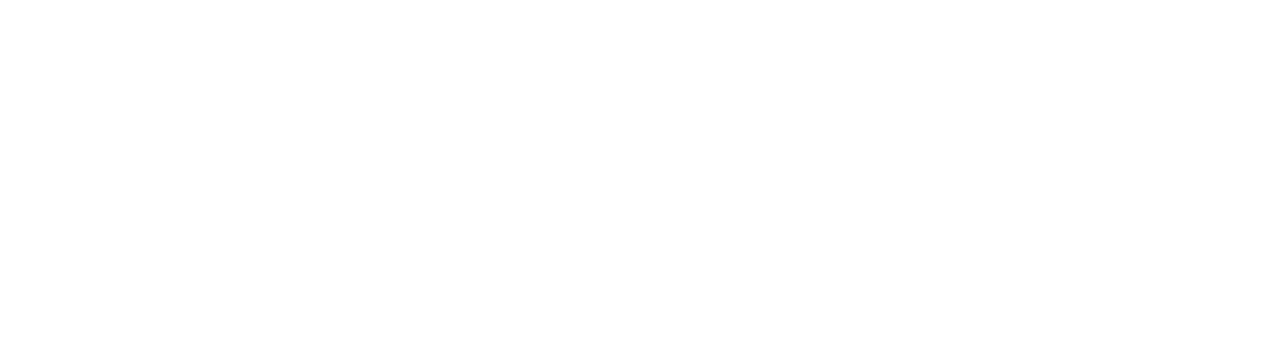
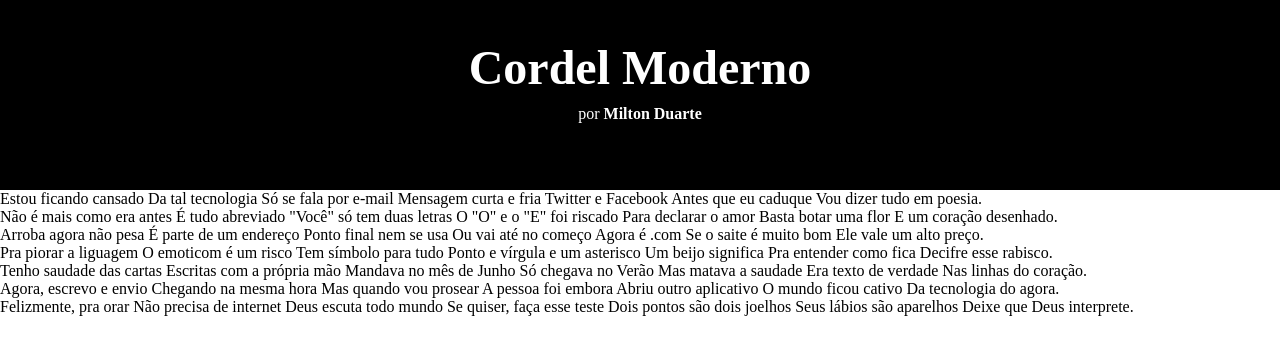
Before and after one commit to MatheusSouto/cursoguanabara, a plain HTML site: page desafio-cordel/index.html in a window 1280 px wide. Drawn offline with Linux system fonts and the light colour scheme.

Commit message:
att index e css

```diff
--- /dev/null
+++ b/desafio-cordel/estilo/estilo.css
@@ -0,0 +1,21 @@
+@charset "UTF-8";
+*{
+    margin: 0;
+    padding: 0;
+}
+header{
+    min-height: 150px;
+    padding-top: 40px;
+    background-color: black;
+
+}
+header > h1{
+    text-align: center;
+    font-size: 3em;
+    color: white;
+    padding-bottom: 10px;
+}
+header > p {
+    text-align: center;
+    color: white;
+}
--- a/desafio-cordel/index.html
+++ b/desafio-cordel/index.html
@@ -5,10 +5,75 @@
     <meta http-equiv="X-UA-Compatible" content="IE=edge">
     <meta name="viewport" content="width=device-width, initial-scale=1.0">
     <title>Cordel Moderno</title>
+    <link rel="stylesheet" type="text/css" href="estilo/estilo.css"/>
 </head>
 <body>
+    <header>
+        <h1>Cordel Moderno</h1>
+        <p>por <b>Milton Duarte</b></p>
+    </header>
     <main>
-
+        <p>Estou ficando cansado
+            Da tal tecnologia
+            Só se fala por e-mail
+            Mensagem curta e fria
+            Twitter e Facebook
+            Antes que eu caduque
+            Vou dizer tudo em poesia.
+        </p>
+        <p>Não é mais como era antes
+            É tudo abreviado
+            "Você" só tem duas letras
+            O "O" e o "E" foi riscado
+            Para declarar o amor
+            Basta botar uma flor
+            E um coração desenhado.
+        </p>
+        <p>
+            Arroba agora não pesa
+            É parte de um endereço
+            Ponto final nem se usa
+            Ou vai até no começo
+            Agora é .com
+            Se o saite é muito bom
+            Ele vale um alto preço.
+        </p>
+        <p>
+            Pra piorar a liguagem
+            O emoticom é um risco
+            Tem símbolo para tudo
+            Ponto e vírgula e um asterisco
+            Um beijo significa
+            Pra entender como fica
+            Decifre esse rabisco.
+        </p>
+        <p>
+            Tenho saudade das cartas
+            Escritas com a própria mão
+            Mandava no mês de Junho
+            Só chegava no Verão
+            Mas matava a saudade
+            Era texto de verdade
+            Nas linhas do coração.
+        </p>
+        <p>
+            Agora, escrevo e envio
+            Chegando na mesma hora
+            Mas quando vou prosear
+            A pessoa foi embora
+            Abriu outro aplicativo
+            O mundo ficou cativo
+            Da tecnologia do agora.
+        </p>
+        <p>
+            Felizmente, pra orar
+            Não precisa de internet
+            Deus escuta todo mundo
+            Se quiser, faça esse teste
+            Dois pontos são dois joelhos
+            Seus lábios são aparelhos
+            Deixe que Deus interprete.
+        </p>
     </main>
 </body>
 </html>
--- a/desafioandroid/estilo/style.css
+++ b/desafioandroid/estilo/style.css
@@ -1,4 +1,4 @@
-@charset "UTF-8";
+
 @import url('https://fonts.googleapis.com/css2?family=Bebas+Neue&display=swap');
 @font-face {
     font-family: 'Android';
```
